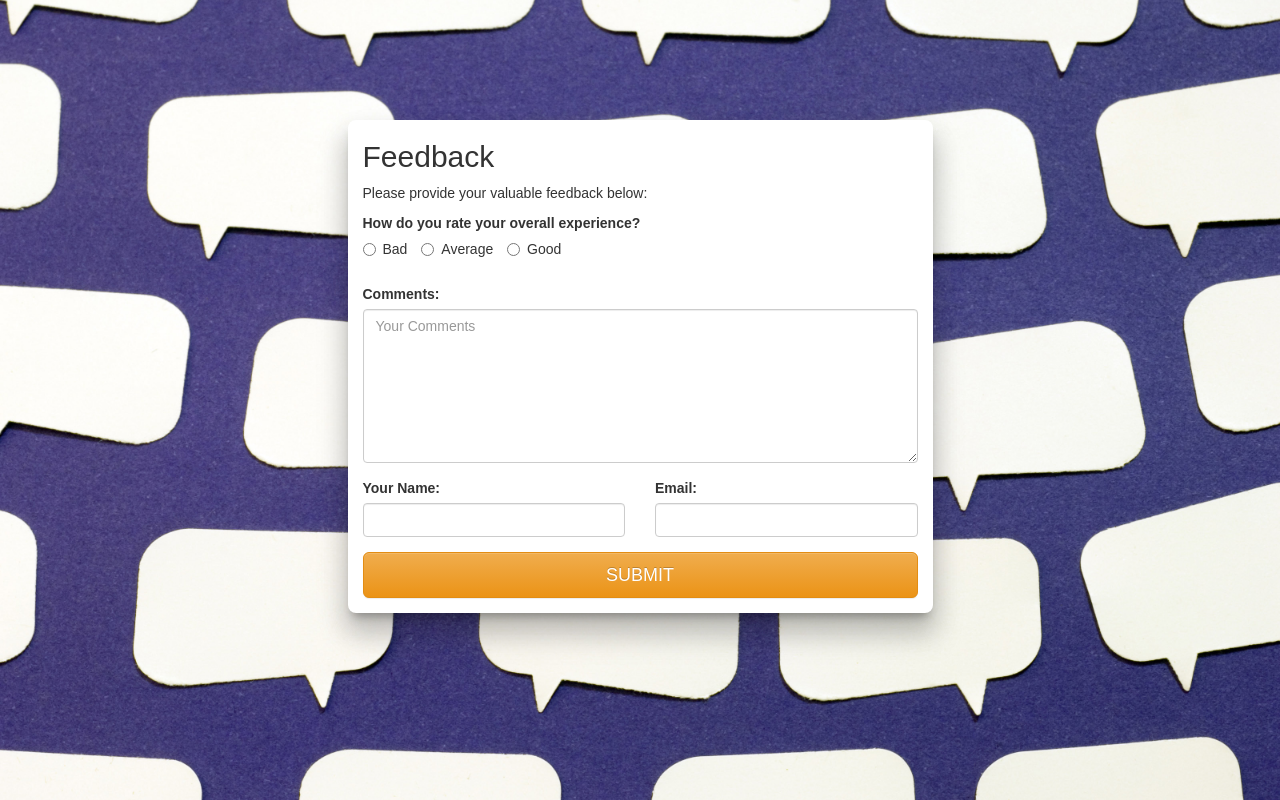
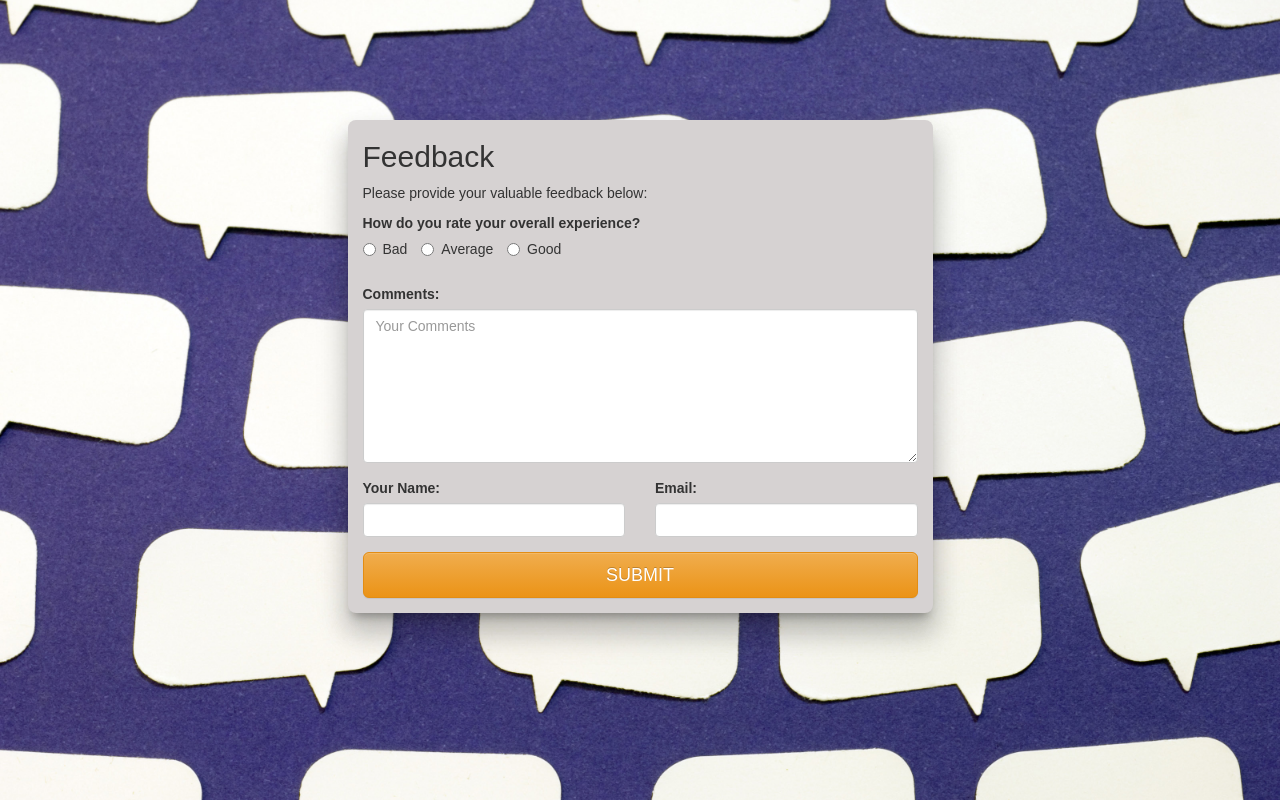
Before and after one commit to Anwar097yy7666/rental, a PHP site: page /feedback.html in a window 1280 px wide. Run offline with PHP 8.4, Linux system fonts and the light colour scheme.

Commit message:
Initial upload of Cahier de Charge (Version 1)

```diff
--- a/css/form.css
+++ b/css/form.css
@@ -25,12 +25,12 @@ body {
 	bottom: 0;
 
 
-  opacity: 0.6;
+  opacity: 0.5;
   filter: alpha(opacity=60);
 }
 .form-container
 {
-	background-color:white;
+	background-color:rgb(214, 210, 210);
     box-shadow: 0 16px 24px 2px rgba(0,0,0,0.14), 0 20px 30px 5px rgba(0,0,0,0.12), 0 8px 10px -5px rgba(0,0,0,0.3);
     border-radius: 8px;
     font-family: 'Montserrat', Arial, Helvetica, sans-serif;
@@ -40,6 +40,6 @@ body {
 .btn a{
 
 	text-decoration: none;
-    color: black;
+    color: rgb(49, 47, 47);
     font-weight: bold;
 }
```
Also changed, not shown: 2 other files.
